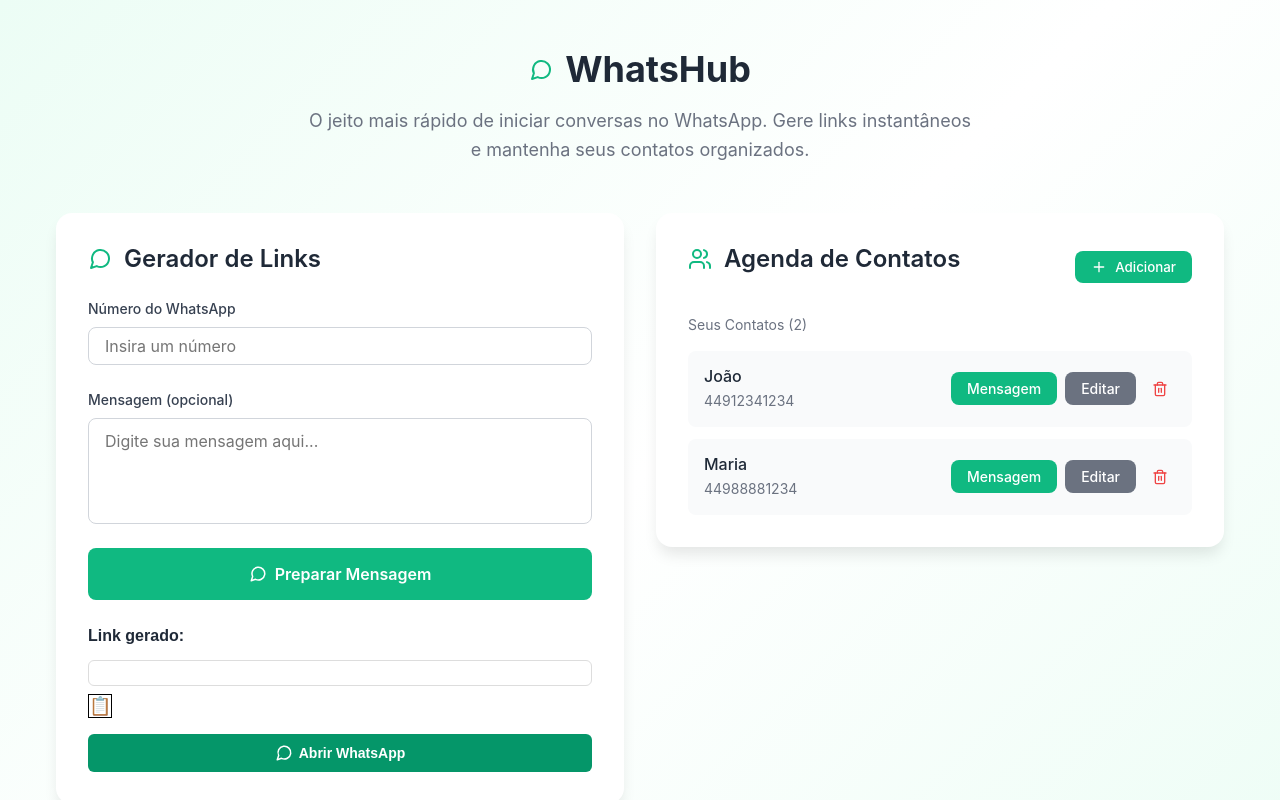
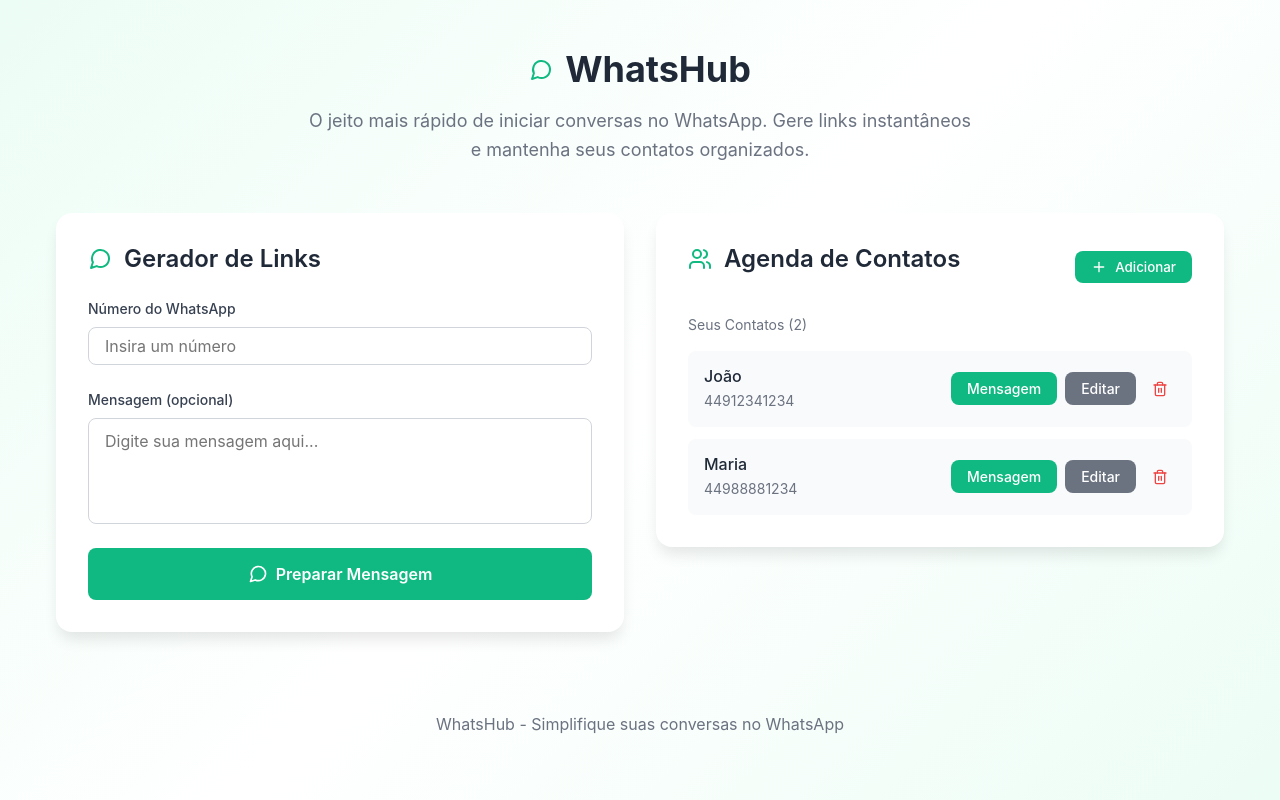
Before and after one commit to zezin68/Dw-2-whatsapp-, a React (Vite) app: page / in a window 1280 px wide. Shown: the top 800 px of the page. Built offline with nearby package versions, Linux system fonts and the light colour scheme.

Commit message:
Umas coisa bonita ai

```diff
--- a/package.json
+++ b/package.json
@@ -9,14 +9,14 @@
     "preview": "vite preview"
   },
   "dependencies": {
+    "lucide-react": "^0.263.1",
     "react": "^18.2.0",
-    "react-dom": "^18.2.0",
-    "lucide-react": "^0.263.1"
+    "react-dom": "^18.2.0"
   },
   "devDependencies": {
     "@types/react": "^18.2.15",
     "@types/react-dom": "^18.2.7",
     "@vitejs/plugin-react": "^4.0.3",
-    "vite": "^4.4.5"
+    "vite": "^7.1.6"
   }
 }
--- /dev/null
+++ b/src/components/CopyLink.jsx
@@ -0,0 +1,35 @@
+import { MessageCircle, Clipboard } from "lucide-react";
+import styles from "./CopyLink.module.css";
+
+function CopyLink({ linkDois }) {
+  return (
+    <div className={styles["link-container"]}>
+      <label className={styles["formLabel"]}>Link gerado:</label>
+
+      <div className={styles["link-box"]}>
+        <input
+          type="text"
+          value={linkDois}
+          readOnly
+          className={styles["link-input"]}
+        />
+        <button
+          className={styles["copy-button"]}
+          onClick={() => navigator.clipboard.writeText(linkDois)}
+        >
+          <Clipboard />
+        </button>
+      </div>
+
+      <button
+        onClick={() => window.open(linkDois, "_blank")}
+        className={styles["whatsapp-button"]}
+      >
+        <MessageCircle className={styles["button-icon"]} />
+        Abrir WhatsApp
+      </button>
+    </div>
+  );
+}
+
+export default CopyLink;
--- /dev/null
+++ b/src/components/CopyLink.module.css
@@ -0,0 +1,79 @@
+.whatsapp-button {
+  width: 100%;
+  background: #10b981;
+  color: white;
+  font-weight: 600;
+  padding: 1rem 1.5rem;
+  border-radius: 0.5rem;
+  border: none;
+  transition: background-color 0.2s;
+  display: flex;
+  align-items: center;
+  justify-content: center;
+  gap: 0.5rem;
+  cursor: pointer;
+  font-size: 0.9rem;
+}
+
+.whatsapp-button:hover {
+  background-color: #059669;
+}
+
+.button-icon {
+  width: 18px;
+  height: 18px;
+}
+
+.generate-button:hover {
+  background: #059669;
+}
+
+.link-container {
+  display: flex;
+  flex-direction: column;
+  gap: 8px;
+  font-family: Arial, sans-serif;
+}
+
+.formLabel {
+  font-weight: 600;
+  margin-bottom: 4px;
+}
+
+.link-box {
+  display: flex;
+  align-items: center;
+  border: 1px solid #ddd;
+  border-radius: 6px;
+  padding: 4px;
+  background: #fff;
+}
+
+.link-input {
+  flex: 1;
+  border: none;
+  outline: none;
+  font-size: 14px;
+}
+
+.copy-button {
+  width: 2rem;
+  height: 2rem;
+  display: flex;
+  align-items: center;
+  background: none;
+  border: none;
+  cursor: pointer;
+  font-size: 18px;
+  transition: 0.2s;
+}
+
+.copy-button:hover {
+  transition: 0.2s;
+  transform: scale(1.07);
+}
+
+.boxBoxLink {
+  display: flex;
+  align-items: center;
+}
--- a/src/components/LinkGenerator.css
+++ b/src/components/LinkGenerator.css
@@ -102,76 +102,3 @@
   width: 1.25rem;
   height: 1.25rem;
 }
-
-  .link-container {
-  display: flex;
-  flex-direction: column;
-  gap: 8px;
-  font-family: Arial, sans-serif;
-}
-
-.formLabel {
-  font-weight: 600;
-  margin-bottom: 4px;
-}
-
-.link-box {
-  display: flex;
-  align-items: center;
-  border: 1px solid #ddd;
-  border-radius: 6px;
-  padding: 4px;
-  background: #fff;
-}
-
-.link-input {
-  flex: 1;
-  border: none;
-  outline: none;
-  font-size: 14px;
-}
-
-.copy-button {
-  display: flex;
-  align-items: center;
-  background: none;
-  border: none;
-  cursor: pointer;
-  font-size: 18px;
-  border: solid 1px #000000;
-}
-
-.boxBoxLink{
-  display: flex;
-  align-items: center;
-}
-
-.whatsapp-button {
-  display: flex;
-  align-items: center;
-  justify-content: center;
-  gap: 6px;
-  margin-top: 8px;
-  padding: 10px;
-  background-color: #059669;
-  color: #fff;
-  border: none;
-  border-radius: 6px;
-  cursor: pointer;
-  font-weight: bold;
-  font-size: 14px;
-  transition: background 0.2s;
-}
-
-.whatsapp-button:hover {
-  background-color: #059669;
-}
-
-.button-icon {
-  width: 18px;
-  height: 18px;
-}
-
-.generate-button:hover {
-    background: #059669;
-  }
--- a/src/components/LinkGenerator.jsx
+++ b/src/components/LinkGenerator.jsx
@@ -1,11 +1,13 @@
 import { useState } from "react";
 import { MessageCircle } from "lucide-react";
+import CopyLink from "./CopyLink";
 import "./LinkGenerator.css";
 
 const LinkGenerator = () => {
   const [phoneNumber, setPhoneNumber] = useState("");
   const [message, setMessage] = useState("");
   const [linkDois, setLinkDois] = useState("");
+  const [mostarLink, setMostarLink] = useState(false);
 
   const handleChange = (event) => {
     const value = event.target.value;
@@ -28,6 +30,7 @@ const LinkGenerator = () => {
     setLinkDois(
       `https://wa.me/55${cleanPhone}${message ? `?text=${encodedMessage}` : ""}`
     );
+    setMostarLink(true);
   };
 
   return (
@@ -64,35 +67,9 @@ const LinkGenerator = () => {
           <MessageCircle className="button-icon" />
           Preparar Mensagem
         </button>
-
-        <div>
-    <div className="link-container">
-      <label className="formLabel">Link gerado:</label>
-
-      <div className="link-box">
-        <input type="text" value={linkDois} readOnly className="link-input" />
       </div>
 
-      <div>
-        <button
-          className="copy-button"
-          onClick={() => navigator.clipboard.writeText(linkDois)}>
-          📋
-        </button>
-
-      </div>
-
-      <button
-        onClick={() => window.open(linkDois, "_blank")}
-        className="whatsapp-button"
-      >
-        <MessageCircle className="button-icon" />
-        Abrir WhatsApp
-      </button>
-    </div>
-
-        </div>
-      </div>
+      {mostarLink && <CopyLink linkDois={linkDois} />}
     </div>
   );
 };
```
Also changed, not shown: 1 other file (tests, documents, lock files or other folders). Lines whose indentation alone changed are shown as unchanged.
